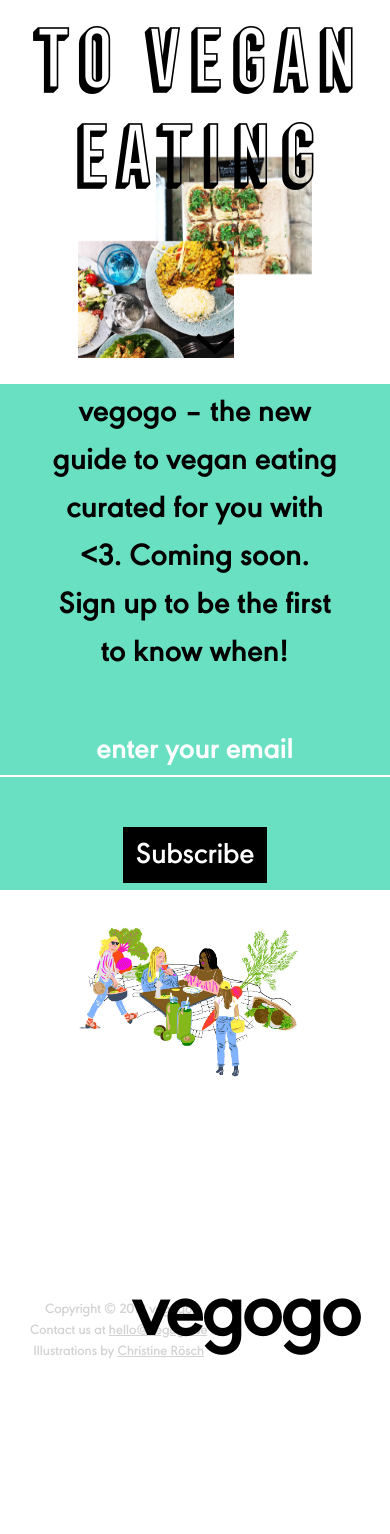
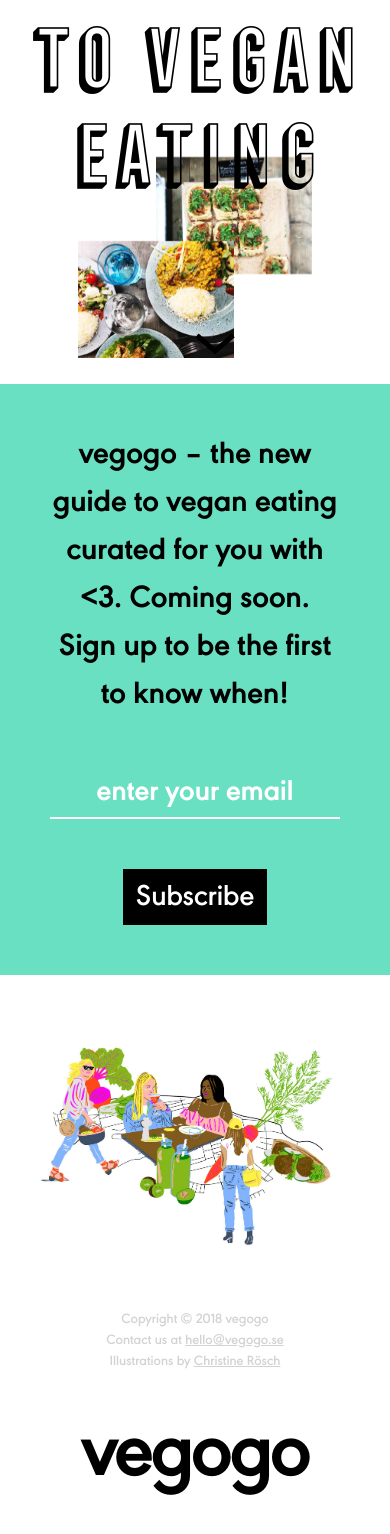
Before and after one commit to annaawgren/vegogosignup, a React (Create React App) app in the folder my-app/: page / in a window 390 px wide. Shown: the part 460-1994 px from the top of the page. Before the commit the page ends 1872 px from the top, so only its background shows below. Built offline with nearby package versions, Linux system fonts and the light colour scheme.

Commit message:
Mobile fixes

```diff
--- a/my-app/src/App.css
+++ b/my-app/src/App.css
@@ -2,5 +2,5 @@
   display: flex;
   flex-direction: column;
   justify-content: space-between;
-  width: 100vw;
+  width: 100%;
 }
--- a/my-app/src/App.js
+++ b/my-app/src/App.js
@@ -13,17 +13,9 @@
   render() {
     return (
       <div className="App">
-        <div>
-          <Header />
-        </div>
-
-        <div id="signup">
-          <Signup />
-        </div>
-
-        <div>
-          <Footer />
-        </div>
+        <Header />
+        <Signup />
+        <Footer />
       </div>
     );
   }
--- a/my-app/src/footer.css
+++ b/my-app/src/footer.css
@@ -1,5 +1,5 @@
 .footer {
-  width: 100vw;
+  width: 100%;
   height: 100vh;
   display: flex;
   flex-flow: column;
@@ -10,7 +10,7 @@
 
 
 .illis {
-  width: 100vw;
+  width: 100%;
   height: 50vh;
   display: flex;
   align-items: center;
@@ -57,11 +57,33 @@
     flex-flow: column;
     text-align: center;
     height: auto;
-    padding-bottom: 100px;
+    padding-bottom: 0;
+    margin-top: 50px;
+    margin-bottom: 50px;
   }
 
   .vegogo-logo {
     margin-top: 30px;
   }
 
+  .illis {
+    height: auto;
+  }
+
+  .illis img {
+    position: relative;
+    top: auto;
+    width: 80%;
+  }
+
+  .copyrights,
+  .vegogo-logo {
+    top: auto;
+    left: auto;
+    right: auto;
+    bottom: auto;
+    position: relative;
+    margin-top: 50px;
+  }
+
 }
--- a/my-app/src/header.css
+++ b/my-app/src/header.css
@@ -1,11 +1,16 @@
+/*
+Height 100vh = 100%. Kinda.
+https://nicolas-hoizey.com/2015/02/viewport-height-is-taller-than-the-visible-part-of-the-document-in-some-mobile-browsers.html
+*/
 .header {
   display: flex;
   flex-direction: column;
   justify-content: center;
   align-items: center;
-  height: 100vh;
+  /* min-height: calc(100vh - 49px); */
+  min-height: 100vh;
   position: relative;
-  width: 100vw;
+  width: 100%;
 }
 
 /* .header img {
@@ -18,7 +23,7 @@
 .theNewGuide {
   position: absolute;
   top: 1vh;
-  width: 100vw;
+  width: 100%;
   z-index: 2;
   padding: 0 20vw;
 }
@@ -164,13 +169,21 @@
   }
 }
 
+
 @media (max-width: 375px) {
+
+  .header {
+    width: 100%
+  }
+
   .header h1 {
     font-size: 4em;
   }
 
   .theNewGuide {
-    top:30vh;
-    padding: 0 20px;
+    position: relative;
+    top: auto;
+    left: auto;
+    padding: 0;
   }
 }
--- a/my-app/src/signup.css
+++ b/my-app/src/signup.css
@@ -1,9 +1,9 @@
 .signup {
-  display: flex;
+  /* display: flex;
   flex-direction: column;
   justify-content: center;
-  align-items: center;
-  height: 60vh;
+  align-items: center; */
+  min-height: 60vh;
   background-color: #69e0c2;
   text-align: center;
   position: relative;
@@ -56,12 +56,13 @@
 
 @media (max-width: 648px) {
   .signup {
-    padding: 0 50px;
+    padding: 50px 50px;
   }
 
   input {
     font-size: 30px;
     width: 400px;
+    max-width: 100%;
   }
 
   input::placeholder {
--- a/my-app/src/signup.js
+++ b/my-app/src/signup.js
@@ -1,45 +1,70 @@
-import React, {Component} from 'react'
-
-
-
+import React, { Component } from "react";
 
 class Signup extends Component {
   render() {
     return (
-      <div className="signup">
 
-        <p className="signup-txt">vegogo – the new guide to vegan eating
+        <div className="signup" id="signup">
+          <p className="signup-txt">
+            vegogo – the new guide to vegan eating
             <br /> curated for you with &lt;3. Coming soon.<br />
             Sign up to be the first to know when!
           </p>
 
-
           <div id="mc_embed_signup">
-
-          <form action="https://vegogo.us18.list-manage.com/subscribe/post?u=ba9f0358f5c621215aca582dc&amp;id=fab6881f8a" method="post" id="mc-embedded-subscribe-form" name="mc-embedded-subscribe-form" className="validate" target="_blank" noValidate="noValidate">
+            <form
+              action="https://vegogo.us18.list-manage.com/subscribe/post?u=ba9f0358f5c621215aca582dc&amp;id=fab6881f8a"
+              method="post"
+              id="mc-embedded-subscribe-form"
+              name="mc-embedded-subscribe-form"
+              className="validate"
+              target="_blank"
+              noValidate="noValidate"
+            >
               <div id="mc_embed_signup_scroll">
-
                 <div className="mc-field-group">
-                <input type="email" className="signup-field" placeholder="enter your email" name="EMAIL" id="mce-EMAIL"/>
+                  <input
+                    type="email"
+                    className="signup-field"
+                    placeholder="enter your email"
+                    name="EMAIL"
+                    id="mce-EMAIL"
+                  />
                 </div>
 
                 <div id="mce-responses" className="clear">
-                <div className="response" id="mce-error-response" xstyle="display:none"></div>
-                <div className="response" id="mce-success-response" xstyle="display:none"></div>
+                  <div
+                    className="response"
+                    id="mce-error-response"
+                    xstyle="display:none"
+                  />
+                  <div
+                    className="response"
+                    id="mce-success-response"
+                    xstyle="display:none"
+                  />
                 </div>
 
-              <div xstyle="position: absolute; left: -5000px;" aria-hidden="true"></div>
+                <div
+                  xstyle="position: absolute; left: -5000px;"
+                  aria-hidden="true"
+                />
 
                 <div className="clear">
-                <input type="submit" value="Subscribe" name="subscribe" id="mc-embedded-subscribe" className="signup-button"/>
+                  <input
+                    type="submit"
+                    value="Subscribe"
+                    name="subscribe"
+                    id="mc-embedded-subscribe"
+                    className="signup-button"
+                  />
                 </div>
-
               </div>
             </form>
           </div>
-
-  </div>)
+        </div>
+    );
   }
 }
 
-export default Signup
+export default Signup;
```
Lines whose indentation alone changed are shown as unchanged.
